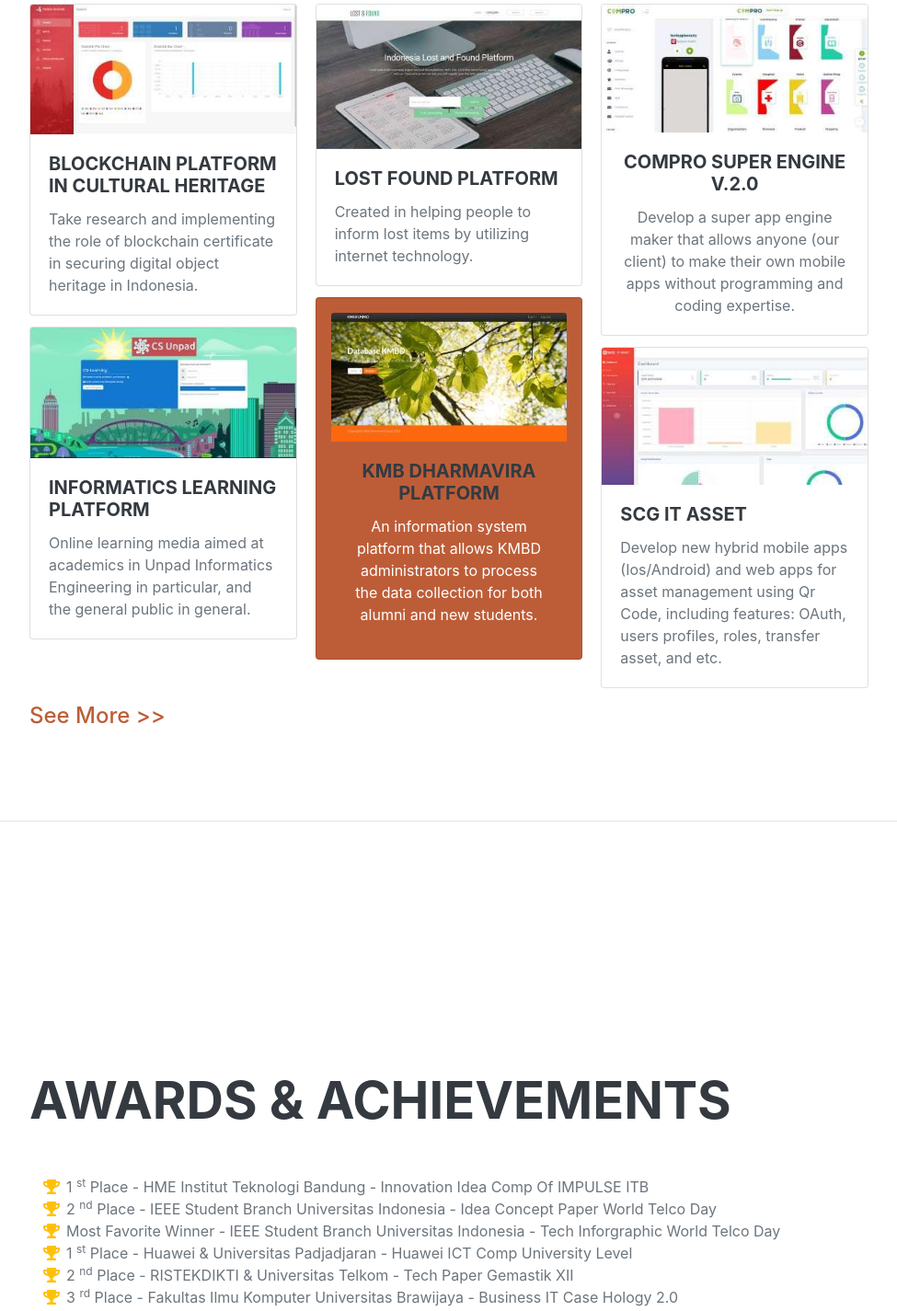
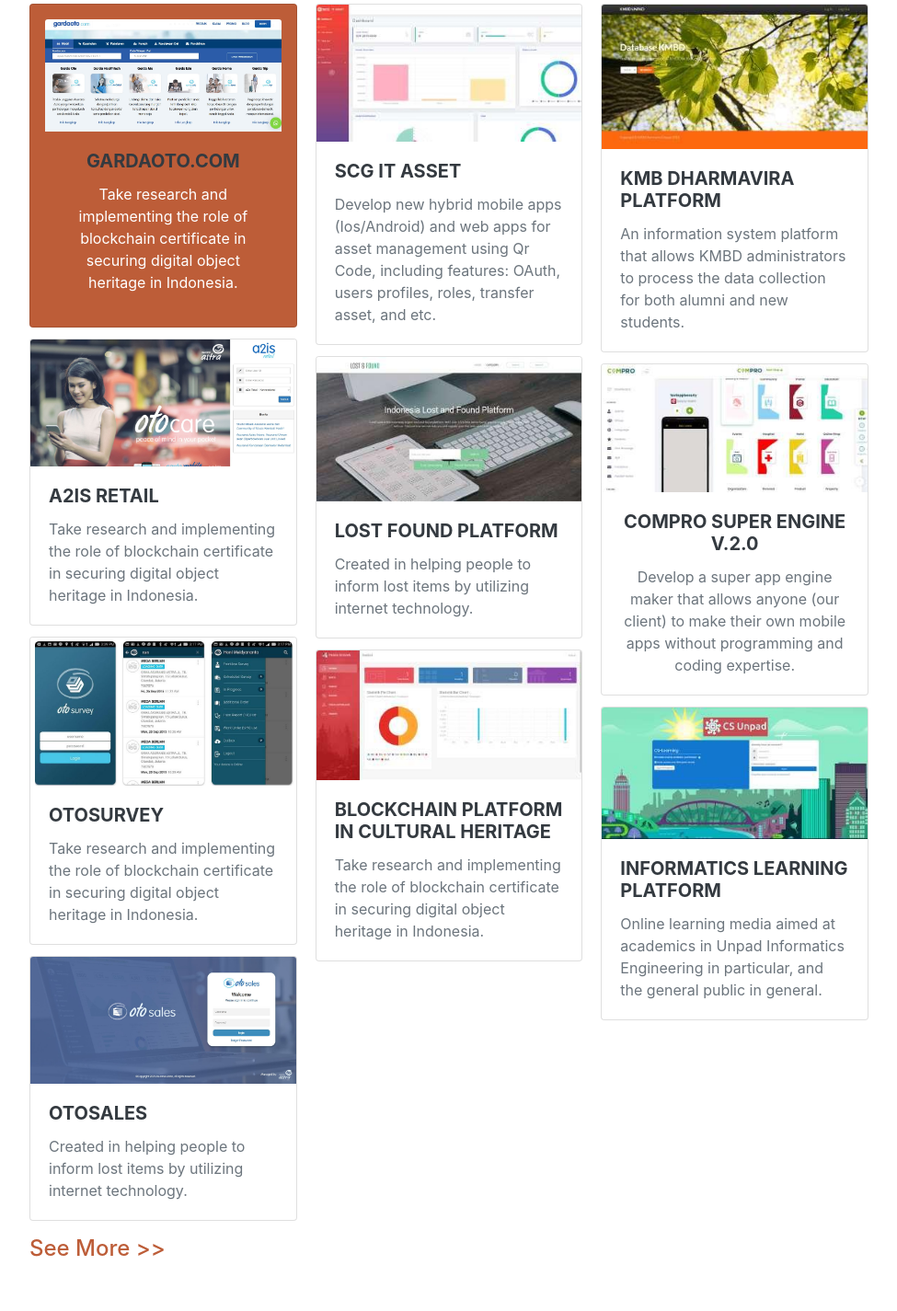
Before and after one commit to sachihongo/sachihongo.github.io, a plain HTML site: page index.html in a window 1280 px wide. Shown: the part 5064-6489 px from the top of the page at 92% size, without its empty margins (288-1263 px from the left). Drawn offline with nearby package versions, Linux system fonts and the light colour scheme; a web font is replaced by a local one.

Commit message:
Update portoflio partially

```diff
--- a/index.html
+++ b/index.html
@@ -283,6 +283,58 @@
             <div class="resume-section-content">
                 <h2 class="mb-5">Portofolio</h2>
                 <div class="card-columns">
+                    <div class="card bg-primary text-white text-center p-3">
+                        <img src="assets/img/gardaoto.jpg" class="card-img-top" alt="...">
+                        <div class="card-body">
+                            <h5 class="card-title">Gardaoto.com</h5>
+                            <p class="card-text">Take research and implementing the role of blockchain certificate in
+                                securing digital object heritage in Indonesia.</p>
+                        </div>
+                    </div>
+                    <div class="card">
+                        <img src="assets/img/a2isretail.JPG" class="card-img-top" alt="...">
+                        <div class="card-body">
+                            <h5 class="card-title">A2is Retail</h5>
+                            <p class="card-text">Take research and implementing the role of blockchain certificate in
+                                securing digital object heritage in Indonesia.</p>
+                        </div>
+                    </div>
+                    <div class="card">
+                        <img src="assets/img/otosurvey.jpg" class="card-img-top" alt="...">
+                        <div class="card-body">
+                            <h5 class="card-title">Otosurvey</h5>
+                            <p class="card-text">Take research and implementing the role of blockchain certificate in
+                                securing digital object heritage in Indonesia.</p>
+                        </div>
+                    </div>
+
+                    <div class="card">
+                        <img src="assets/img/Otosales.JPG" class="card-img-top" alt="...">
+                        <div class="card-body">
+                            <h5 class="card-title">Otosales</h5>
+                            <p class="card-text">Created in helping people to inform lost items by utilizing internet
+                                technology.</p>
+                        </div>
+                    </div>
+                    <div class="card">
+                        <img src="assets/img/scg.jpg" class="card-img-top" alt="...">
+                        <div class="card-body">
+                            <h5 class="card-title">SCG IT Asset</h5>
+                            <p class="card-text">Develop new hybrid mobile apps (Ios/Android) and web apps for asset
+                                management using Qr Code, including features: OAuth, users profiles, roles, transfer
+                                asset, and etc.</p>
+                        </div>
+                    </div>
+
+                    <div class="card">
+                        <img src="assets/img/lostfound.jpg" class="card-img-top" alt="...">
+                        <div class="card-body">
+                            <h5 class="card-title">Lost Found Platform</h5>
+                            <p class="card-text">Created in helping people to inform lost items by utilizing internet
+                                technology.</p>
+                        </div>
+                    </div>
+
                     <div class="card">
                         <img src="assets/img/final thesis.jpg" class="card-img-top" alt="...">
                         <div class="card-body">
@@ -292,22 +344,6 @@
                         </div>
                     </div>
                     <div class="card">
-                        <img src="assets/img/ile.jpg" class="card-img-top" alt="...">
-                        <div class="card-body">
-                            <h5 class="card-title">INFORMATICS LEARNING PLATFORM</h5>
-                            <p class="card-text">Online learning media aimed at academics in Unpad Informatics
-                                Engineering in particular, and the general public in general.</p>
-                        </div>
-                    </div>
-                    <div class="card">
-                        <img src="assets/img/lostfound.jpg" class="card-img-top" alt="...">
-                        <div class="card-body">
-                            <h5 class="card-title">Lost Found Platform</h5>
-                            <p class="card-text">Created in helping people to inform lost items by utilizing internet
-                                technology.</p>
-                        </div>
-                    </div>
-                    <div class="card bg-primary text-white text-center p-3">
                         <img src="assets/img/kmbd.jpg" class="card-img-top" alt="...">
                         <div class="card-body">
                             <h5 class="card-title">KMB Dharmavira Platform</h5>
@@ -323,13 +359,22 @@
                                 make their own mobile apps without programming and coding expertise.</p>
                         </div>
                     </div>
-                    <div class="card">
+                    <!-- <div class="card">
                         <img src="assets/img/scg.jpg" class="card-img-top" alt="...">
                         <div class="card-body">
                             <h5 class="card-title">SCG IT Asset</h5>
                             <p class="card-text">Develop new hybrid mobile apps (Ios/Android) and web apps for asset
                                 management using Qr Code, including features: OAuth, users profiles, roles, transfer
                                 asset, and etc.</p>
+                        </div>
+                    </div> -->
+
+                    <div class="card">
+                        <img src="assets/img/ile.jpg" class="card-img-top" alt="...">
+                        <div class="card-body">
+                            <h5 class="card-title">INFORMATICS LEARNING PLATFORM</h5>
+                            <p class="card-text">Online learning media aimed at academics in Unpad Informatics
+                                Engineering in particular, and the general public in general.</p>
                         </div>
                     </div>
                 </div>
```
Also changed, not shown: assets/img/Otosales.JPG (added), assets/img/Otosurvey.JPG (added), assets/img/a2isretail.JPG (added), assets/img/gardaoto.JPG (added).
